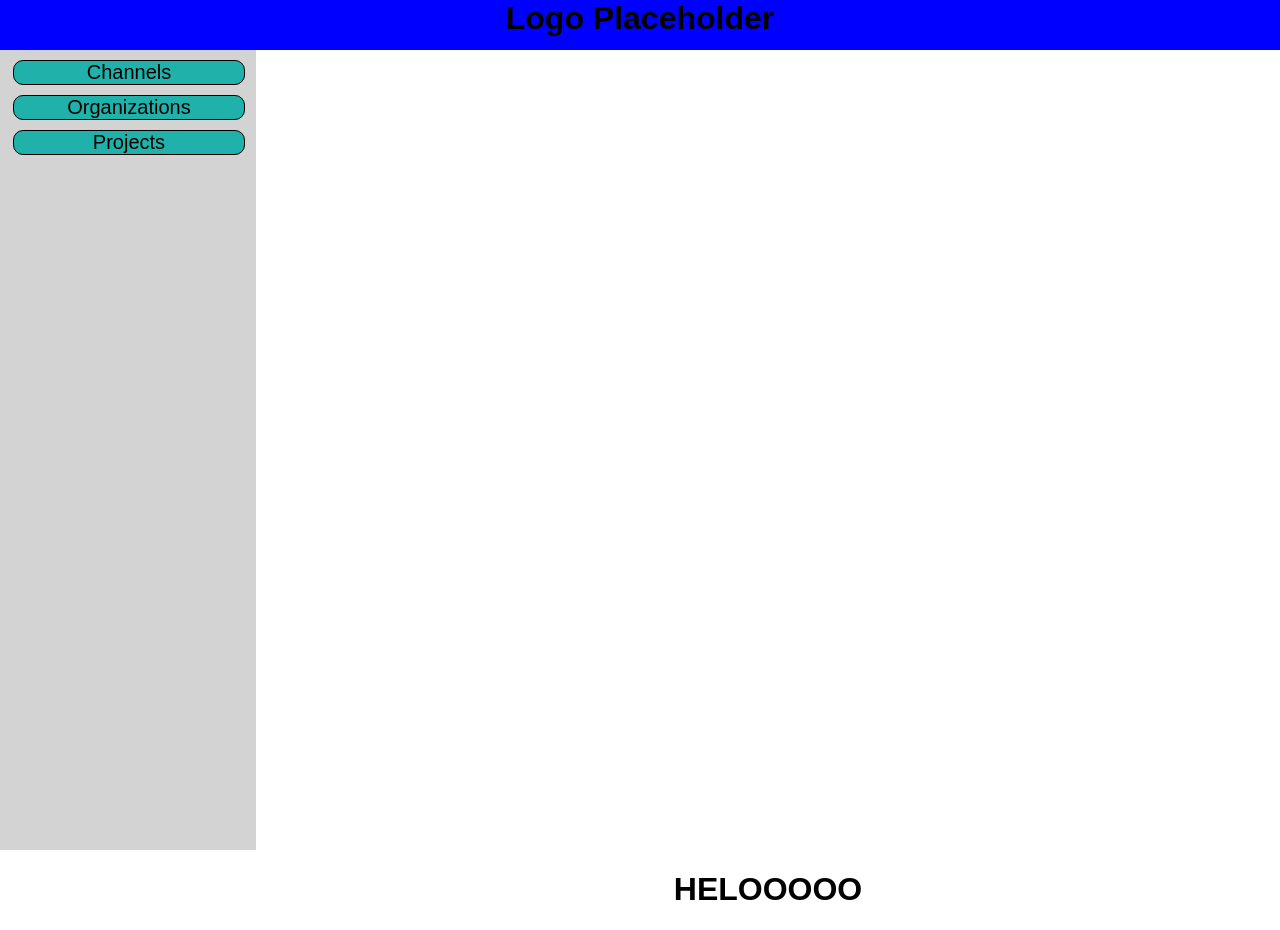
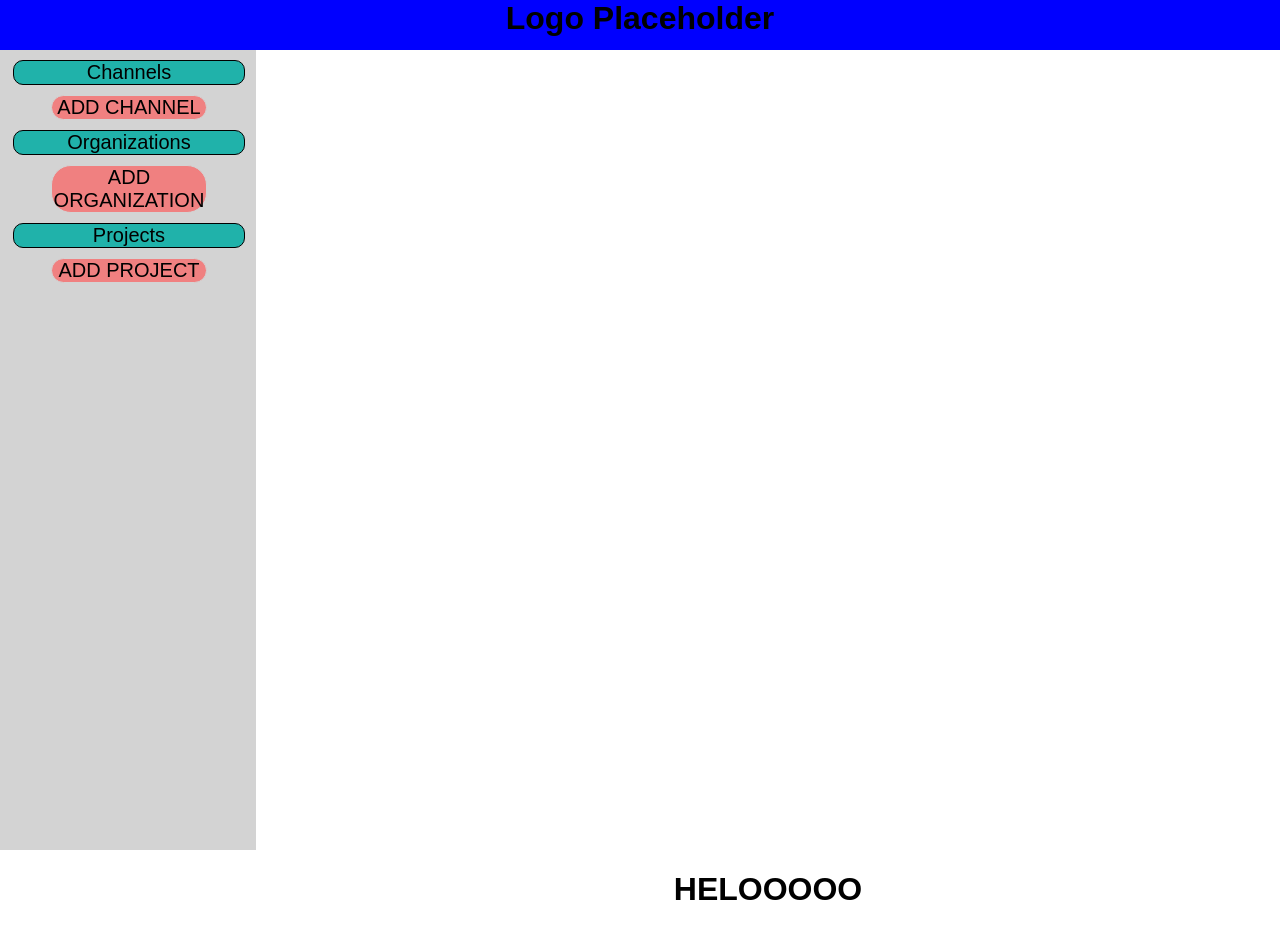
Before and after one commit to Coman907014/clone-desk, a React (Create React App) app in the folder clone-desk-app/: page /main-page in a window 1280 px wide. Built offline with nearby package versions, Linux system fonts and the light colour scheme.

Commit message:
Finised Task v1

```diff
--- a/clone-desk-app/src/App.js
+++ b/clone-desk-app/src/App.js
@@ -47,13 +47,11 @@ class App extends Component {
           },
           dataIsFetched: true
         })
-        console.log(this.state.data)
     })
     .catch(error => console.log(error))
 }
   toggleElementHandler = (event) => {
 
-  console.log(this.state);
    return event.target.id === 'channels'
     ? this.setState((prevState) => {return {showChannels: !prevState.showChannels}})
     : event.target.id === 'organizations'
@@ -69,7 +67,12 @@ class App extends Component {
       <div className="App">
         <Switch>
         <Route path='/' exact render={() => (<LoginForm isLoggedIn={this.isUserLoggedInHandler}/> )} />
-        <Route path='/main-page' exact render = {() => <MainPage data={this.state.data} toggleElement={this.toggleElementHandler}/> } />
+        <Route path='/main-page' exact render = {() => <MainPage
+          data={this.state.data}
+          toggleElement={this.toggleElementHandler}
+          showChannels={this.state.showChannels}
+          showOrganizations={this.state.showOrganizations}
+          showProjects={this.state.showProjects}/> } />
         </Switch>
       </div>
     );
--- a/clone-desk-app/src/Components/MainPage/MainPage.js
+++ b/clone-desk-app/src/Components/MainPage/MainPage.js
@@ -7,7 +7,12 @@ const MainPage = (props) => {
     return (
         <div>
             <Header />
-            <SideBar data={props.data} toggleElement={props.toggleElement}/>
+            <SideBar
+            data={props.data}
+            toggleElement={props.toggleElement}
+            showChannels={props.showChannels}
+            showOrganizations={props.showOrganizations}
+            showProjects={props.showProjects}/>
             <div style={{'width':'80%', 'marginLeft': '20%'}}>
 
             <h1>HELOOOOO</h1>
--- a/clone-desk-app/src/Components/SideBar/SideBar.js
+++ b/clone-desk-app/src/Components/SideBar/SideBar.js
@@ -2,18 +2,27 @@ import React from 'react';
 import style from './SideBar.module.css';
 
 const SideBar = (props) => {
+    const channels = props.data.channels.map((channel, index) => <div className={style.SideBarContent} key={index}>{channel.name}<span className={style.TasksEveryone}>{channel.tasksOverall}</span></div>);
+    const organizations = props.data.organizations.map((organization, index) => <div className={style.SideBarContent} key={index}>{organization.name}<span className={style.TasksEveryone}>{organization.tasksEveryone}</span></div>);
+    const projects = props.data.projects.map((project, index) => <div className={style.SideBarContent} key={index}>{project.name}<span className={style.TasksEveryone}>{project.tasksEveryone}</span></div>)
+
     return (
         <div className={style.SideBar}>
         <div className={style.SideBarHeader} id='channels' onClick={props.toggleElement}>
             Channels
         </div>
-
+        <div className={style.AddSideBarContent} onClick={() => window.alert('New Channel Added')}> ADD CHANNEL</div>
+        {props.showChannels && channels}
         <div className={style.SideBarHeader} id='organizations' onClick={props.toggleElement}>
             Organizations
         </div>
+        <div className={style.AddSideBarContent} onClick={() => window.alert('New Organization Added')}> ADD ORGANIZATION</div>
+        {props.showOrganizations && organizations}
         <div className={style.SideBarHeader} id='projects' onClick={props.toggleElement}>
             Projects
         </div>
+        <div className={style.AddSideBarContent} onClick={() => window.alert('New Project Added')}> ADD PROJECT</div>
+        {props.showProjects && projects}
         </div>
     )
 };
--- a/clone-desk-app/src/Components/SideBar/SideBar.module.css
+++ b/clone-desk-app/src/Components/SideBar/SideBar.module.css
@@ -20,8 +20,30 @@
 .SideBarContent {
     background-color: blanchedalmond;
     margin-top: 10px;
+    padding-top: 3px;
+    padding-bottom: 3px;
     border: 1px solid lightgrey;
     border-radius: 20px;
     font-size: 20px;
     cursor: pointer;
 }
+
+.AddSideBarContent {
+    background-color: lightcoral;
+    margin-top: 10px;
+    width: 60%;
+    margin-left: 20%;
+    border: 1px solid lightgrey;
+    border-radius: 20px;
+    font-size: 20px;
+    cursor: pointer;
+    align-content: center;
+}
+
+.TasksEveryone {
+    float: right;
+    margin-right: 5%;
+    background-color: red;
+    border-radius: 5px;
+    cursor: pointer;
+}
```
